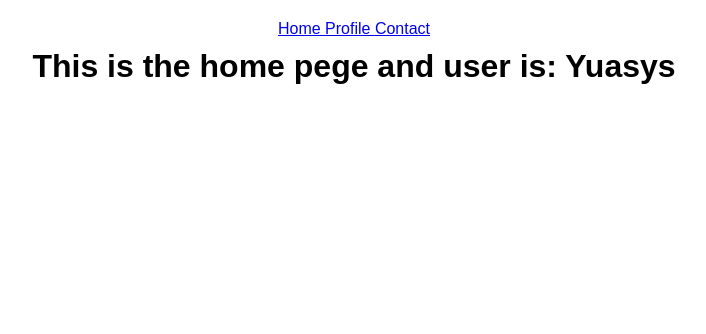
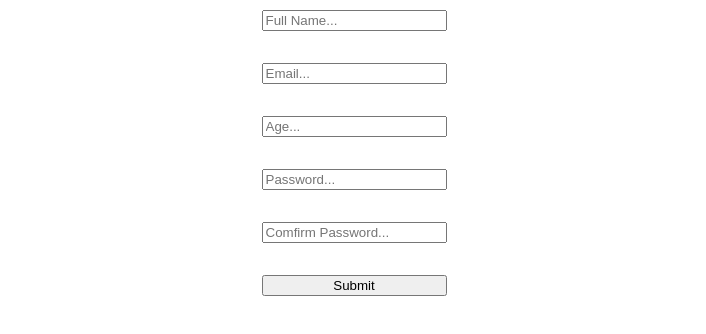
Before and after one commit to yuasys/episode1, a React (Vite) app: page / in a window 1280 px wide. Shown: the top 334 px of the page, without its empty margins (286-992 px from the left). Built offline with nearby package versions, Linux system fonts and the light colour scheme.

Commit message:
Uddate Form

```diff
--- a/package.json
+++ b/package.json
@@ -9,10 +9,13 @@
     "preview": "vite preview"
   },
   "dependencies": {
+    "@hookform/resolvers": "^2.9.10",
     "axios": "^1.1.3",
     "react": "^18.2.0",
     "react-dom": "^18.2.0",
-    "react-router-dom": "^6.4.3"
+    "react-hook-form": "^7.39.1",
+    "react-router-dom": "^6.4.3",
+    "yup": "^0.32.11"
   },
   "devDependencies": {
     "@types/react": "^18.0.22",
--- a/src/App.css
+++ b/src/App.css
@@ -10,15 +10,6 @@
 body {
   margin: 0;
   padding: 0;
-}
-
-button {
-  margin-top: 10px;
-}
-
-h1, div {
-  text-align: center;
-  margin-top: 10px;
 }
 
 .addTask {
@@ -39,19 +30,11 @@ h1, div {
   flex-direction: column;
 }
 
-.task {
-  width: 500px;
-  height: 50px;
+form {
   display: flex;
-  margin: 15px;
-  display: flex;
-  align-items: center;
-  justify-content: center;
+  flex-direction: column;
 }
 
-.task button {
-  width: auto;
-  height: 20px;
-  margin-left: 5px;
-  text-align: center;
+p {
+  color: red;
 }
--- a/src/App.jsx
+++ b/src/App.jsx
@@ -1,28 +1,10 @@
 import "./App.css";
-import {BrowserRouter as Router, Routes, Route } from 'react-router-dom';
-import {Home} from './pages/Home';
-import {Contact} from './pages/Contact';
-import {Navbar} from './pages/Navbar';
-import {Profile} from './pages/Profile';
-import { useState, useContext } from 'react';
-import { createContext } from "react";
-export const AppContext = createContext();
+import { Form } from './components/Form';
 
 function App() {
-  const [username, setUsername] = useState("Yuasys");
   return (
     <div className="App">
-      <AppContext.Provider value={{ username, setUsername }}>
-      <Router>
-        <Navbar />
-        <Routes>
-          <Route path="/" element={<Home />} />
-          <Route path="/profile" element={<Profile />} />
-          <Route path="/contact" element={<Contact/>} />
-          <Route path="*" element={<h1>PAGE NOT FOUND</h1>} />
-        </Routes>
-      </Router>
-      </AppContext.Provider>
+      <Form />
     </div>
   );
 }
--- /dev/null
+++ b/src/components/Form.jsx
@@ -0,0 +1,39 @@
+import { useForm } from "react-hook-form";
+import { yupResolver } from '@hookform/resolvers/yup';
+import * as yup from 'yup';
+
+export const Form = () => {
+    const schema = yup.object().shape({
+        fullName: yup.string().required("名前は必須です"),
+        email: yup.string().email().required("Emailは必須です"),
+        age: yup.number().positive().integer().min(18).typeError('年齢は18以上が必須です').required(),
+        password: yup.string().min(4).max(10).required(),
+        confirmPassword: yup
+        .string()
+        .oneOf([yup.ref("password"), null])
+        .required(),
+    });
+
+    const { register, handleSubmit, formState:{ errors }} = useForm({
+        resolver: yupResolver(schema),
+    });
+
+    const onSubmit = (data) => {
+        console.log(data);
+    };
+    return (
+        <form onSubmit={handleSubmit(onSubmit)}>
+            <input type="text" placeholder="Full Name..." {...register("fullName")} />
+            <p>{errors.fullName?.message}</p>
+            <input type="text" placeholder="Email..." {...register("email")} />
+            <p>{errors.email?.message}</p>
+            <input type="number" placeholder="Age..." {...register("age")} />
+            <p>{errors.age?.message}</p>
+            <input type="password" placeholder="Password..." {...register("password")}/>
+            <p>{errors.password?.message}</p>
+            <input type="password" placeholder="Comfirm Password..." {...register("confirmPassword")} />
+            <p>{errors.confirmPassword?.message}</p>
+            <input type="submit" />
+        </form>
+    );
+};
```
Also changed, not shown: 1 other file (tests, documents, lock files or other folders).
